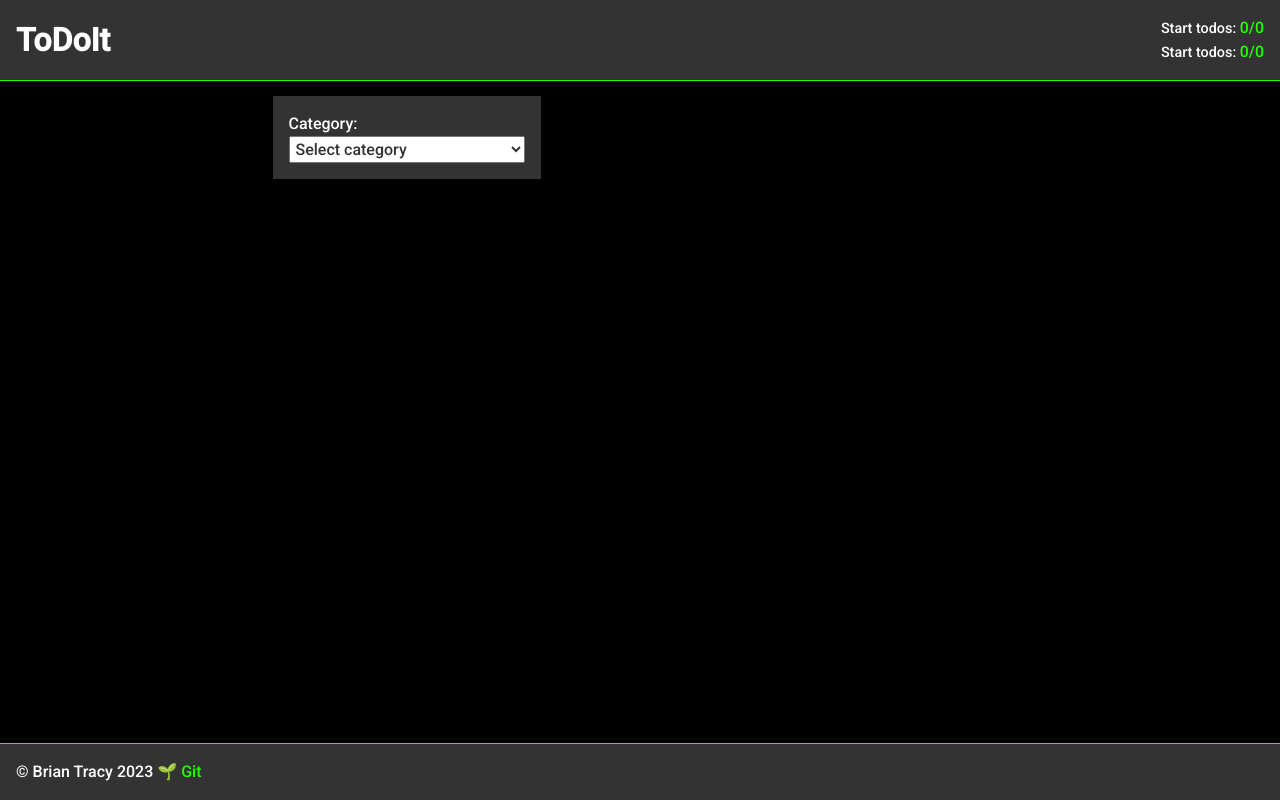
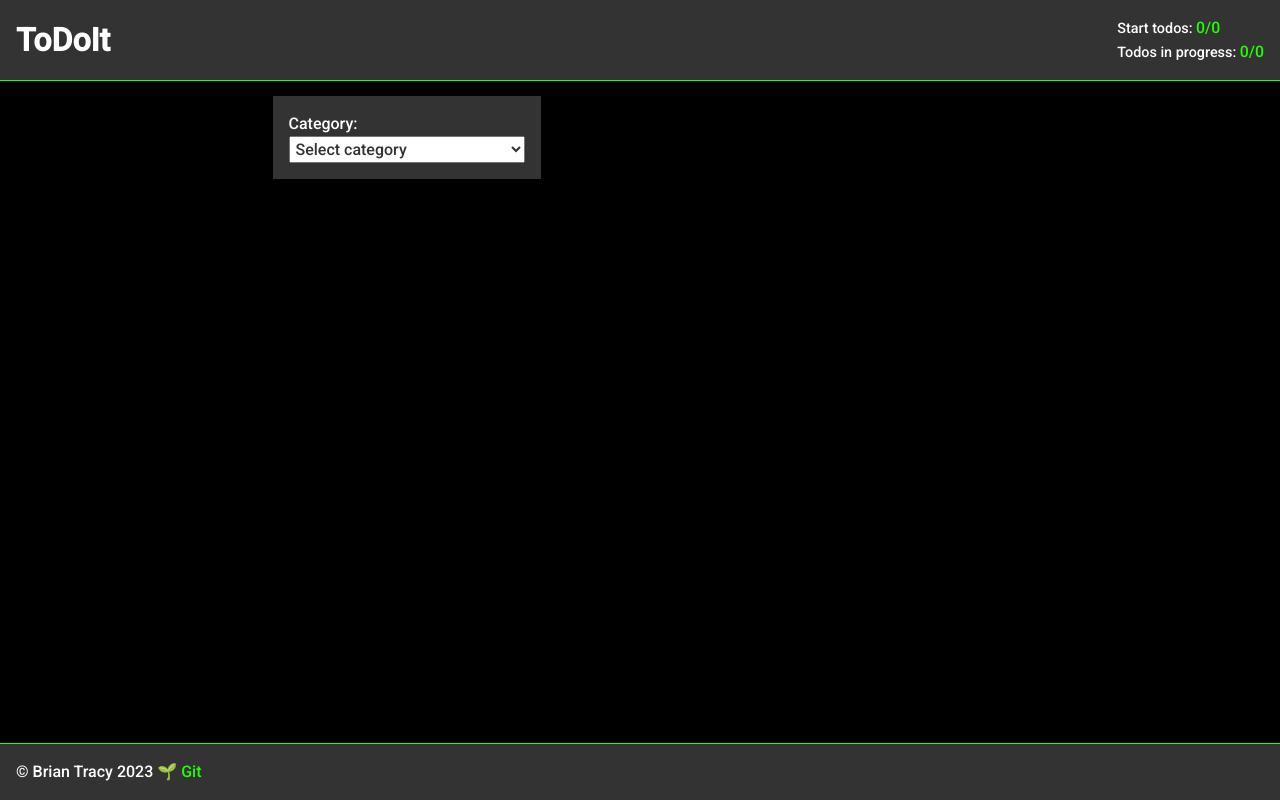
Before and after one commit to bravotango/todoit, a React (Create React App) app: page / in a window 1280 px wide. Built offline with nearby package versions, Linux system fonts and the light colour scheme.

Commit message:
Bug fixes - delete functionality - fixed header category 'done' bug

```diff
--- a/src/components/Categories.tsx
+++ b/src/components/Categories.tsx
@@ -68,11 +68,9 @@ const Categories: React.FC<props> = ({
     );
 
     htmlOptionCategories.push(
-      <React.Fragment>
-        <option key={htmlOptionCategories.length} value='new' className='add'>
-          + Add new category
-        </option>
-      </React.Fragment>
+      <option key={htmlOptionCategories.length} value='new' className='add'>
+        + Add new category
+      </option>
     );
 
     return (
--- a/src/components/Header.tsx
+++ b/src/components/Header.tsx
@@ -9,21 +9,15 @@ interface Props {
 }
 
 const Header: React.FC<Props> = ({ completedCount, todos, category }) => {
-  const displayCompleted = (): JSX.Element => {
-    let categoryNumerator = 0;
-    let categoryDenominator = 0;
-    todos.map((todo) => {
-      if (todo.category === category) {
-        categoryDenominator++;
-        if (todo.completed) {
-          categoryNumerator++;
-        }
-      }
-    });
-
+  let completedCountForCategory = 0;
+  let totalCountForCategory = 0;
   const htmlLabel = (cat: string): JSX.Element => {
     let completedPercent: number =
       todos.length === 0 ? 0 : completedCount / todos.length;
+
+    if (!!cat) {
+      completedPercent = completedCountForCategory / totalCountForCategory;
+    }
     const prefix = cat ? category + ' ' : '';
     switch (completedPercent) {
       case 0:
@@ -35,6 +29,16 @@ const Header: React.FC<Props> = ({ completedCount, todos, category }) => {
     }
   };
 
+  const displayCompleted = (): JSX.Element => {
+    todos.map((todo) => {
+      if (todo.category === category) {
+        totalCountForCategory++;
+        if (todo.completed) {
+          completedCountForCategory++;
+        }
+      }
+    });
+
     const htmlCompleted: JSX.Element = (
       <>
         {htmlLabel('')}
@@ -44,7 +48,7 @@ const Header: React.FC<Props> = ({ completedCount, todos, category }) => {
         <br />
         {htmlLabel('cat')}
         <span>
-          {categoryNumerator}/{categoryDenominator}
+          {completedCountForCategory}/{totalCountForCategory}
         </span>
       </>
     );
--- a/src/components/Todos.tsx
+++ b/src/components/Todos.tsx
@@ -100,6 +100,7 @@ const Todos: React.FC<Props> = ({
                         const updatedTodos = [...todos];
                         updatedTodos.splice(i, 1);
                         setTodos(updatedTodos);
+                        setEditIndex(undefined);
                       }}
                     >
                       Delete
```
Lines whose indentation alone changed are shown as unchanged.
